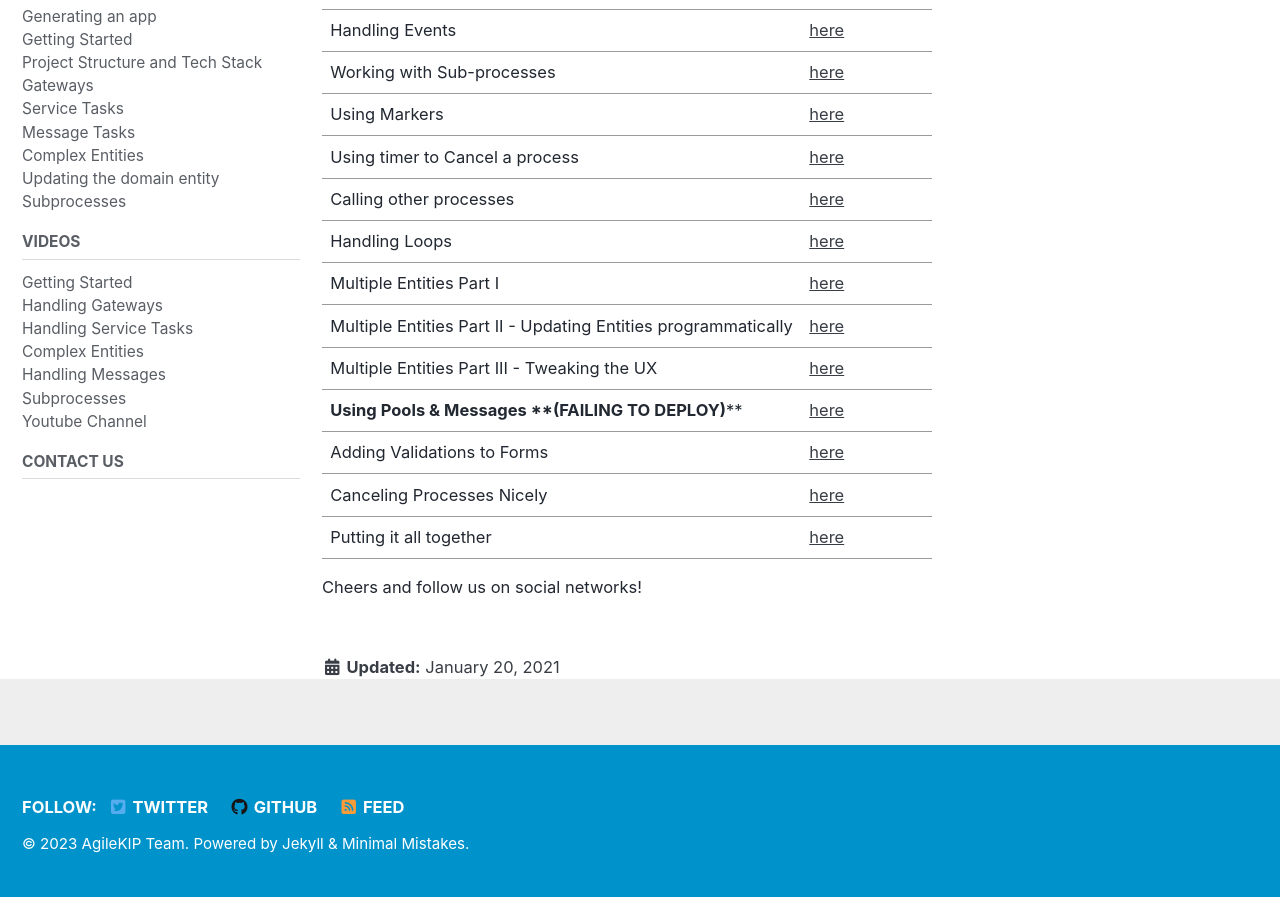
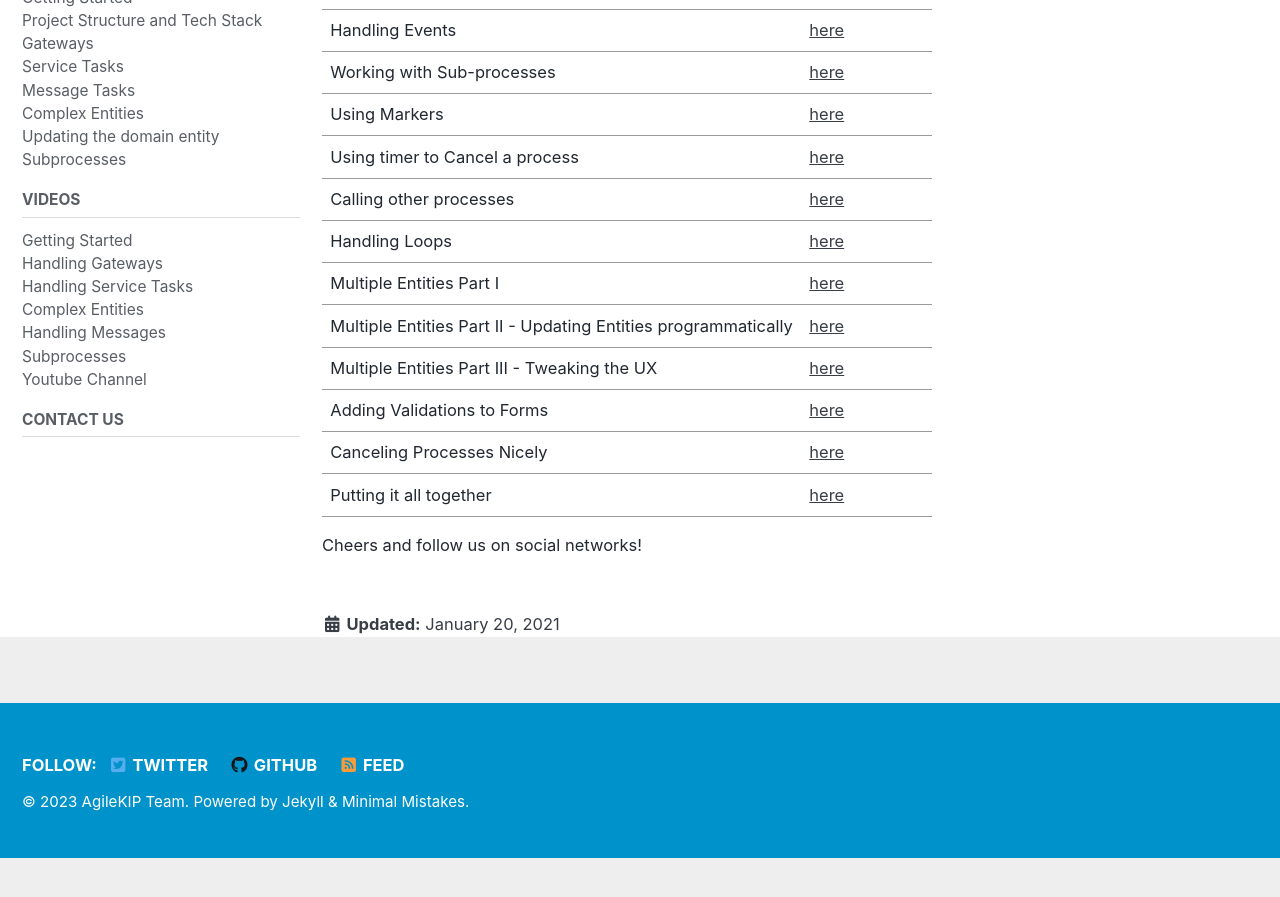
Before and after one commit to AgileKip/documentation, a Jekyll site: the page built from _pages/examples/index.md, in a window 1280 px wide and 900 px high, scrolled down 481 px. Shown: the top 897 px of the window. Built offline with Jekyll 4.4.1, drawn with Linux system fonts in a browser that asks for light colours; cached includes are drawn as plain includes; nearby versions of some CDN libraries; after the commit the page ends 1339 px from its top, so only the background shows below that.

Commit message:
adjust in examples table

```diff
--- a/_pages/examples/index.md
+++ b/_pages/examples/index.md
@@ -28,7 +28,6 @@ sidebar:
 | Multiple Entities Part I                                       | [here](https://github.com/AgileKip/akip-travel-example/tree/main/travelTutorialENTITIES)     |
 | Multiple Entities Part II - Updating Entities programmatically | [here](https://github.com/AgileKip/akip-travel-example/tree/main/travelTutorialENTITIES2)    |
 | Multiple Entities Part III - Tweaking the UX                   | [here](https://github.com/AgileKip/akip-travel-example/tree/main/travelTutorialENTITIES3)    |
-| **Using Pools & Messages **(FAILING TO DEPLOY)****             | [here](https://github.com/AgileKip/akip-travel-example/tree/main/travelTutorialPOOL)         |
 | Adding Validations to Forms                                    | [here](https://github.com/AgileKip/akip-travel-example/tree/main/travelTutorialVAL)          |
 | Canceling Processes Nicely                                     | [here](https://github.com/AgileKip/akip-travel-example/tree/main/travelTutorialTIMER2CANCEL) |
 | Putting it all together                                        | [here](https://github.com/AgileKip/akip-travel-example/tree/main/travelTutorialCOMPLETE)     |
```
